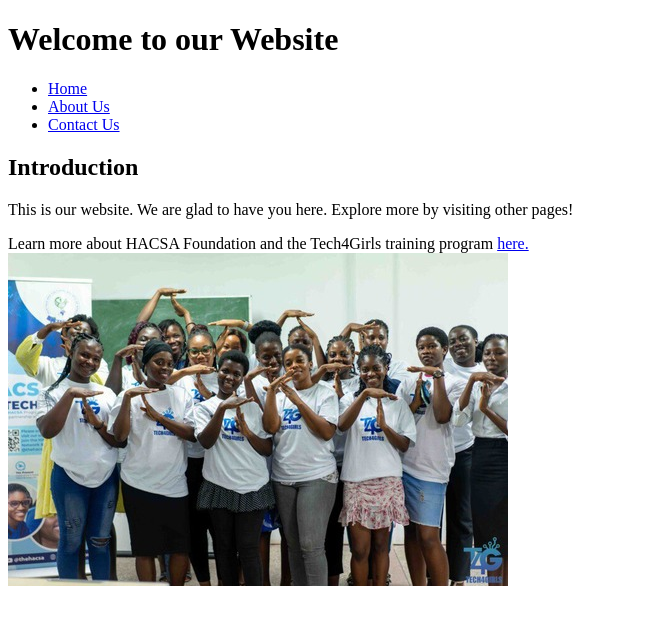
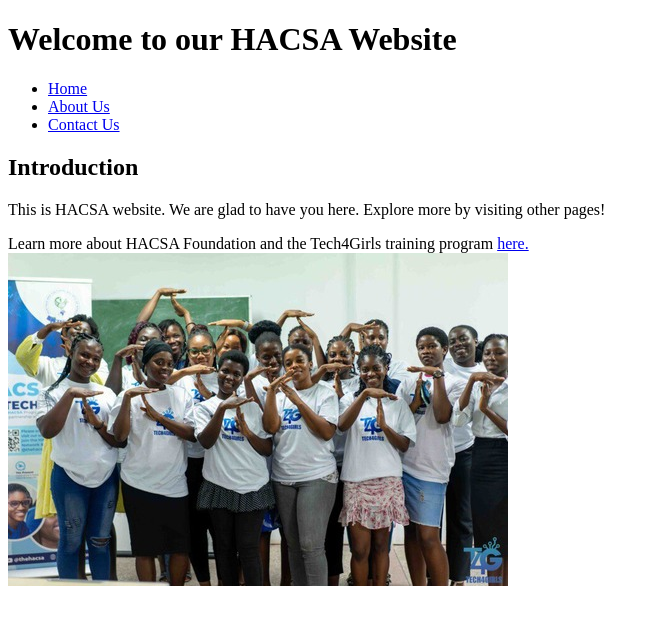
Before and after one commit to Akua1039/T4G_homework3, a plain HTML site: page index.html in a window 1280 px wide. Shown: the whole page, without its empty margins (0-659 px from the left). Drawn offline with Linux system fonts and the light colour scheme.

Commit message:
editted files

```diff
--- a/index.html
+++ b/index.html
@@ -6,7 +6,7 @@
     <title>Home</title>
 </head>
 <body>
-    <h1>Welcome to our Website</h1>
+    <h1>Welcome to our HACSA Website</h1>
     <nav>
         <ul>
             <li><a href="index.html">Home</a></li>
@@ -14,7 +14,7 @@
             <li><a href="pages/contactus.html">Contact Us</a></li>
         </ul>
         <h2>Introduction</h2>
-        <p>This is our website. We are glad to have you here.
+        <p>This is HACSA website. We are glad to have you here.
             Explore more by visiting other pages!</p>
         Learn more about HACSA Foundation and the
         Tech4Girls training program <a href="https://www.thehacsa.org/">here.</a>
```
